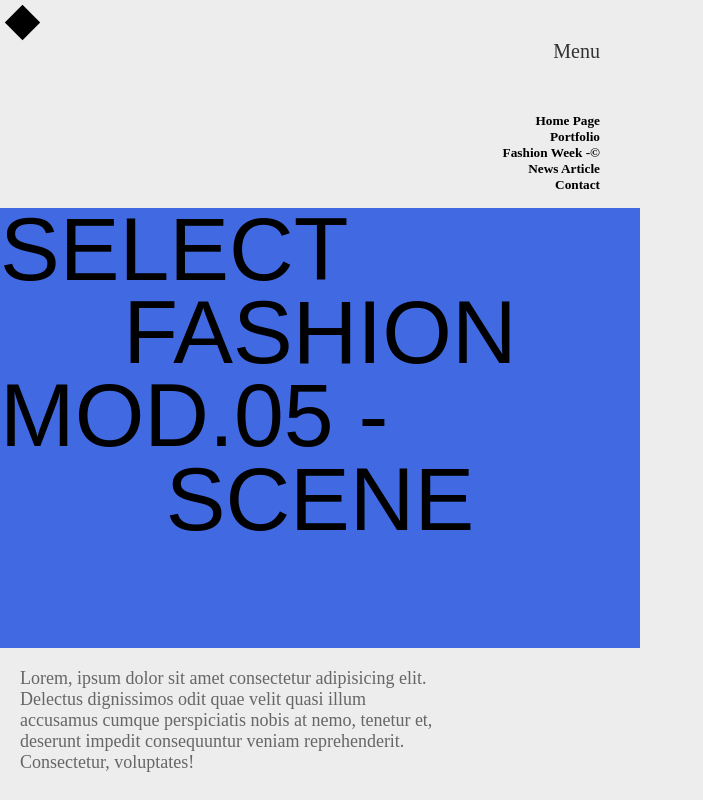
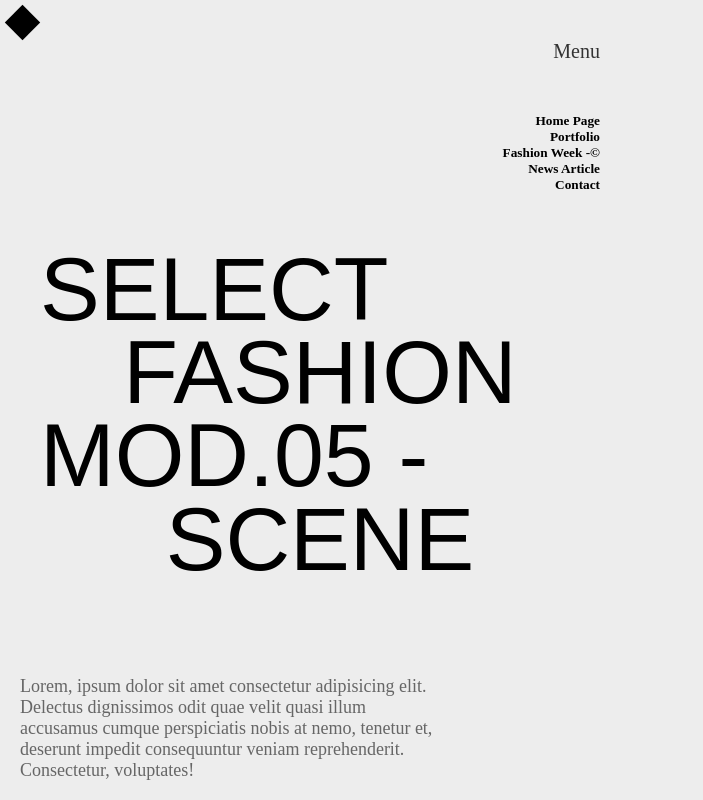
Before and after one commit to Abhigyankrsingh/Gojo, a plain HTML site: page index.html in a window 1280 px wide. Shown: the whole page, without its empty margins (0-703 px from the left). Drawn offline with Linux system fonts and the light colour scheme.

Commit message:
Code_Updated

```diff
--- a/styles.css
+++ b/styles.css
@@ -25,7 +25,7 @@ html, body {
 
     grid-template-columns: 25% 25% 50%;
 
-   grid-template-rows:26% 55% 19% ;
+   grid-template-rows:26% 56% 18% ;
 
 }
 
@@ -69,8 +69,9 @@ html, body {
 
 
    #left-center{
-    background-color: royalblue;
+    /* background-color: royalblue; */
     grid-column: 1/3;
+    padding: 40px;
    }
    #left-center h1 {
     font-size: 7vw;
```
